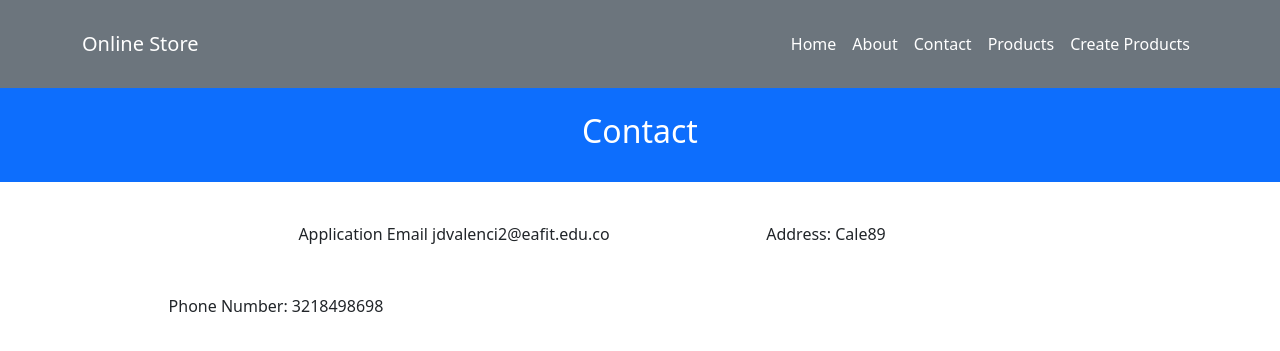
After one commit to JoseDavid10190307/Tutorial_Software_1, a Django app: page /contact/ in a window 1280 px wide. The commit adds this page. Shown: the top 351 px of the page. Run offline with Django 4.2, Linux system fonts and the light colour scheme.

Commit message:
Terminado

```diff
--- a/Tutorial 1/helloworld_project/settings.py
+++ b/Tutorial 1/helloworld_project/settings.py
@@ -37,7 +37,7 @@ INSTALLED_APPS = [
     'django.contrib.sessions',
     'django.contrib.messages',
     'django.contrib.staticfiles',
-    'pages.apps.PagesConfig',  # new
+    'pages.apps.PagesConfig',
 ]
 
 MIDDLEWARE = [
--- a/Tutorial 1/pages/templates/pages/base.html
+++ b/Tutorial 1/pages/templates/pages/base.html
@@ -12,14 +12,17 @@
   <!-- header -->
   <nav class="navbar navbar-expand-lg navbar-dark bg-secondary py-4">
     <div class="container">
-      <a class="navbar-brand" href="#">Online Store</a>
-      <button class="navbar-toggler" type="button" data-bs-toggle="collapse" data-bs-target="#navbarNavAltMarkup"       aria-controls="navbarNavAltMarkup" aria-expanded="false" aria-label="Toggle navigation">
+      <a class="navbar-brand" href="{% url 'home' %}">Online Store</a>
+      <button class="navbar-toggler" type="button" data-bs-toggle="collapse" data-bs-target="#navbarNavAltMarkup"aria-controls="navbarNavAltMarkup" aria-expanded="false" aria-label="Toggle navigation">
         <span class="navbar-toggler-icon"></span>
       </button>
       <div class="collapse navbar-collapse" id="navbarNavAltMarkup">
         <div class="navbar-nav ms-auto">
-          <a class="nav-link active" href="#">Home</a>
-          <a class="nav-link active" href="#">About</a>
+            <a class="nav-link active" href="{% url 'home' %}">Home</a>
+            <a class="nav-link active" href="{% url 'about' %}">About</a>
+            <a class="nav-link active" href="{% url 'contact' %}">Contact</a>
+            <a class="nav-link active" href="{% url 'index' %}">Products</a>
+            <a class="nav-link active" href="{% url 'form' %}">Create Products</a>
         </div>
       </div>
     </div>
--- /dev/null
+++ b/Tutorial 1/pages/templates/pages/contact.html
@@ -0,0 +1,37 @@
+{% extends 'pages/base.html' %}
+
+{% block title %} Contact - Online Store {% endblock %}
+
+{% block header_title %} Contact {% endblock %}
+
+{% block content %}
+<div class="container">
+  <div class="row">
+    <div class="col-lg-4 ms-auto">
+      <p class="lead"><div class="text-center" >
+        Application Email
+        jdvalenci2@eafit.edu.co
+        </div>
+      </p>
+    </div>
+    <div class="col-lg-4 me-auto">
+      <p class="lead">
+        <section>
+        <div class="text-center" >
+          Address: Cale89
+        </section>
+      </div>
+    </p>
+    </div>
+    <div class="col-lg-4 me-auto">
+      <p class="lead">
+        <section>
+        <div class="text-center" >
+        Phone Number: 3218498698
+        </section>
+      </div>
+    </p>
+    </div>
+  </div>
+</div>
+{% endblock %}
--- a/Tutorial 1/pages/urls.py
+++ b/Tutorial 1/pages/urls.py
@@ -1,7 +1,11 @@
 from django.urls import path
-from .views import HomePageView
-
+from .views import homePageView, AboutPageView, contactPageView, ProductIndexView, ProductShowView, ProductCreateView
 
 urlpatterns = [
-    path("", HomePageView.as_view(), name='home')
+    path("", homePageView.as_view(), name='home'),
+    path('about/', AboutPageView.as_view(), name='about'),
+    path('contact/', contactPageView.as_view(), name='contact'),
+    path('products/', ProductIndexView.as_view(), name='index'),
+    path('products/create', ProductCreateView.as_view(), name='form'),
+    path('products/<str:id>', ProductShowView.as_view(), name='show'),
 ]
--- a/Tutorial 1/pages/views.py
+++ b/Tutorial 1/pages/views.py
@@ -1,6 +1,88 @@
-from django.shortcuts import render
+from django.shortcuts import render, redirect
+from django.http import HttpResponse
 from django.views.generic import TemplateView
+from django.views import View
+from django import forms
+
+
 
 # Create your views here.
-class HomePageView(TemplateView):
+class homePageView(TemplateView):
     template_name = 'home.html'
+
+class contactPageView(TemplateView):
+    template_name = 'pages/contact.html'
+
+class AboutPageView(TemplateView):
+    template_name = 'pages/about.html'
+
+    def get_context_data(self, **kwargs):
+        context = super().get_context_data(**kwargs)
+        context.update({
+            "title": "About us - Online Store",
+            "subtitle": "About us",
+            "description": "This is an about page ...",
+            "author": "Developed by: Your Name",
+        })
+
+        return context
+
+
+class Product:
+    products = [
+        {"id":"1", "name":"TV", "description":"Best TV", "price":"9999"},
+        {"id":"2", "name":"iPhone", "description":"Best iPhone", "price":"2999"},
+        {"id":"3", "name":"Chromecast", "description":"Best Chromecast", "price":"99"},
+        {"id":"4", "name":"Glasses", "description":"Best Glasses", "price":"399"}
+    ]
+
+class ProductIndexView(View):
+    template_name = 'products/index.html'
+
+    def get(self, request):
+        viewData = {}
+        viewData["title"] = "Products - Online Store"
+        viewData["subtitle"] =  "List of products"
+        viewData["products"] = Product.products
+
+        return render(request, self.template_name, viewData)
+
+class ProductShowView(View):
+    template_name = 'products/show.html'
+
+
+    def get(self, request, id):
+        viewData = {}
+        product = Product.products[int(id)-1]
+        viewData["title"] = product["name"] + " - Online Store"
+        viewData["subtitle"] =  product["name"] + " - Product information"
+        viewData["product"] = product
+
+
+        return render(request, self.template_name, viewData)
+
+class ProductForm(forms.Form):
+    name = forms.CharField(required=True)
+    price = forms.FloatField(required=True)
+
+
+class ProductCreateView(View):
+    template_name = 'products/create.html'
+
+    def get(self, request):
+        form = ProductForm()
+        viewData = {}
+        viewData["title"] = "Create product"
+        viewData["form"] = form
+        return render(request, self.template_name, viewData)
+
+    def post(self, request):
+        form = ProductForm(request.POST)
+        if form.is_valid():
+
+            return redirect(form)
+        else:
+            viewData = {}
+            viewData["title"] = "Create product"
+            viewData["form"] = form
+            return render(request, self.template_name, viewData)
```
Also changed, not shown: Tutorial 1/pages/templates/home.html (added, +7 -0 lines), Tutorial 1/pages/templates/pages/about.html (added, +27 -0 lines), Tutorial 1/pages/templates/pages/home.html (deleted, +0 -8 lines), Tutorial 1/pages/templates/products/create.html (added, +33 -0 lines), Tutorial 1/pages/templates/products/index.html (added, +20 -0 lines), Tutorial 1/pages/templates/products/show.html (added, +25 -0 lines), 1 other file.
